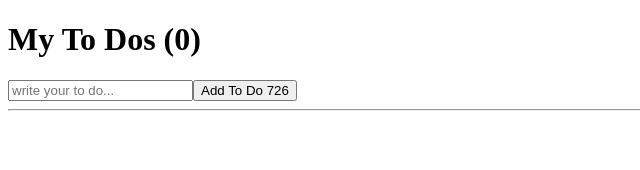
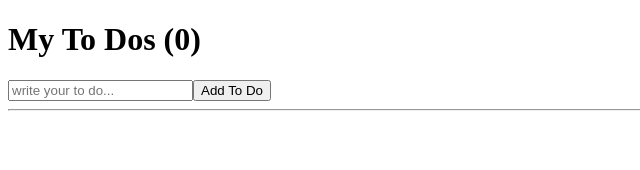
Before and after one commit to nelfen/react-for-beginners, a React (Create React App) app: page / in a window 1280 px wide. Shown: the top 170 px of the page, without its empty margins (0-640 px from the left). Built offline with nearby package versions, Linux system fonts and the light colour scheme.

Commit message:
7-1. TodoList

```diff
--- a/src/App.js
+++ b/src/App.js
@@ -18,11 +18,13 @@
     <h1>My To Dos ({toDos.length})</h1>
     <form onSubmit={onSubmit}>
       <input onChange={onChange} value={toDo} type="text" placeholder="write your to do..."/>
-    <button>Add To Do 726</button>
+    <button>Add To Do</button>
     </form>
     <hr />
     <ul>
-      {toDos.map((item) => <li>{item}</li>)}
+      {toDos.map((item, index) => (
+        <li key={index}>{item}</li>
+      ))}
     </ul>
   </div>
   );
```
